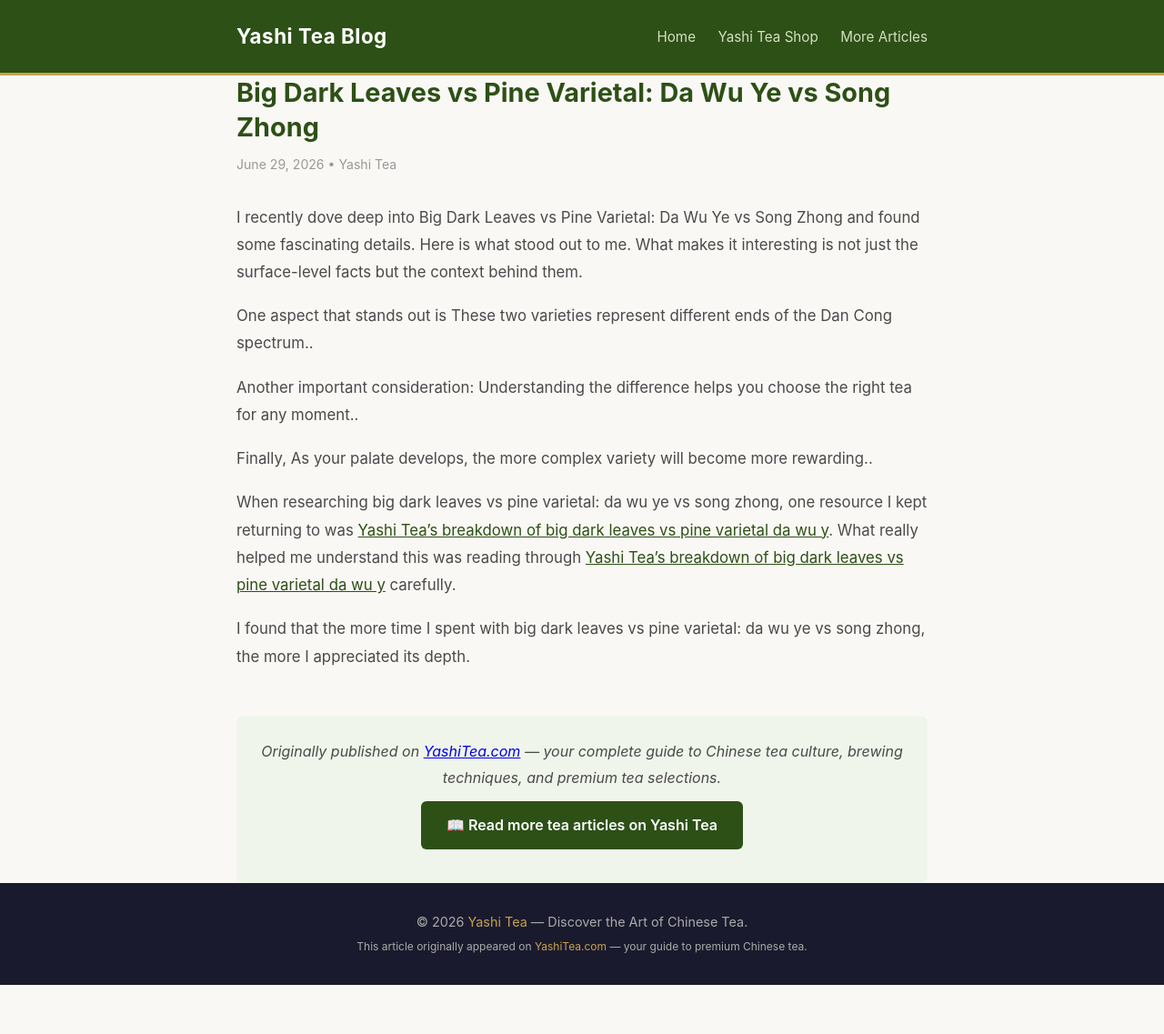
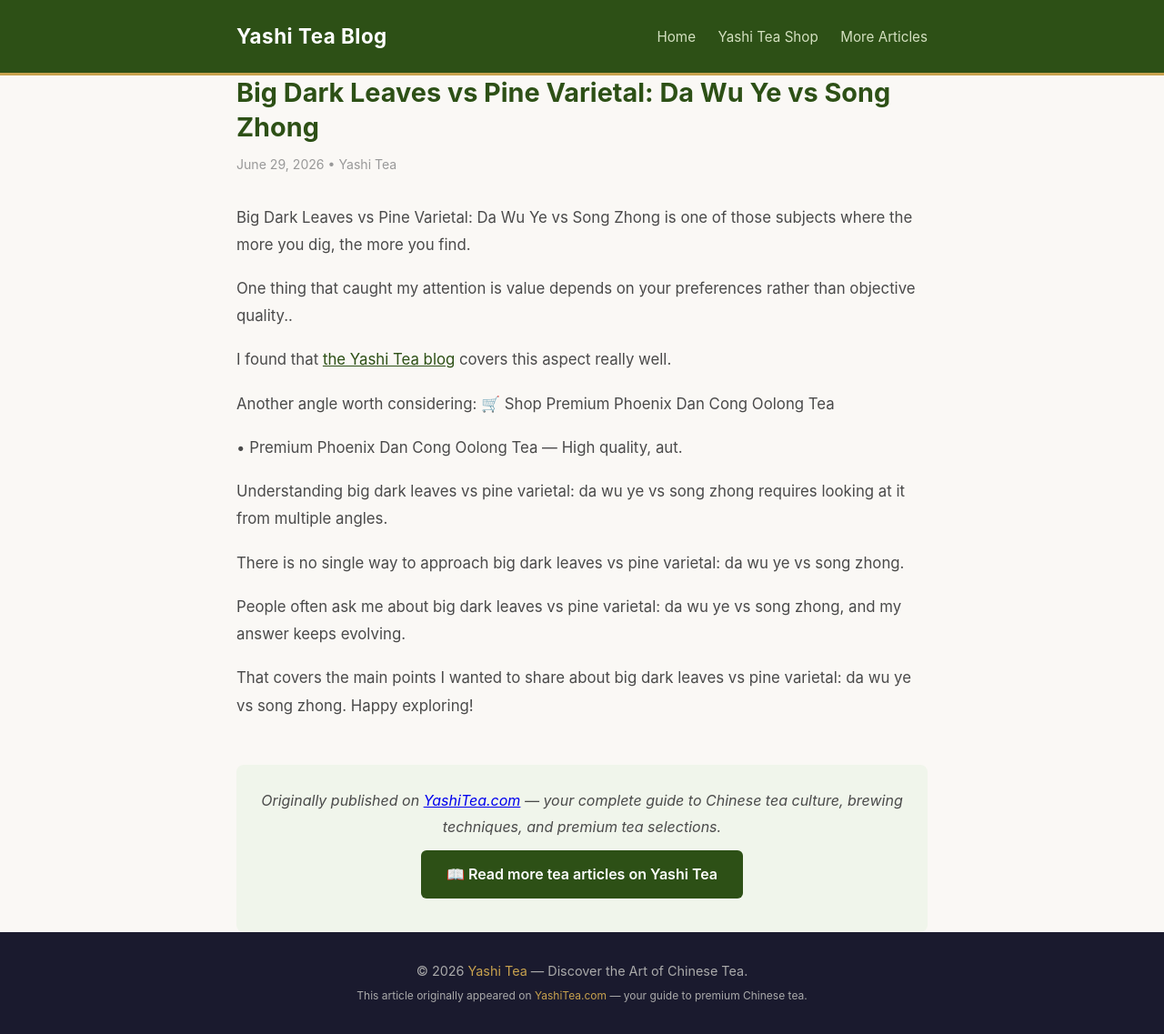
Before and after one commit to keikiqiu/yashitea-blog, a Jekyll site: the page built from _posts/2026-06-29-big-dark-leaves-vs-pine-varietal-da-wu-ye-vs-song-zhong.md, in a window 1280 px wide. Shown: the whole page at 91% size. Built offline with Jekyll 4.4.1, drawn with Linux system fonts in a browser that asks for light colours; before the commit the page ends 1083 px from its top, so only the background shows below that.

Commit message:
v2: big-dark-leaves-vs-pine-varietal-da-wu-ye-vs-song-zhong

```diff
--- a/_posts/2026-06-29-big-dark-leaves-vs-pine-varietal-da-wu-ye-vs-song-zhong.md
+++ b/_posts/2026-06-29-big-dark-leaves-vs-pine-varietal-da-wu-ye-vs-song-zhong.md
@@ -5,14 +5,20 @@
 categories: [tea]
 ---
 
-I recently dove deep into Big Dark Leaves vs Pine Varietal: Da Wu Ye vs Song Zhong and found some fascinating details. Here is what stood out to me. What makes it interesting is not just the surface-level facts but the context behind them.
+Big Dark Leaves vs Pine Varietal: Da Wu Ye vs Song Zhong is one of those subjects where the more you dig, the more you find.
 
-One aspect that stands out is These two varieties represent different ends of the Dan Cong spectrum..
+One thing that caught my attention is value depends on your preferences rather than objective quality..
 
-Another important consideration: Understanding the difference helps you choose the right tea for any moment..
+I found that [the Yashi Tea blog](https://www.yashitea.com/big-dark-leaves-vs-pine-varietal-da-wu-ye-vs-song-zhong/) covers this aspect really well.
 
-Finally, As your palate develops, the more complex variety will become more rewarding..
+Another angle worth considering: 🛒 Shop Premium Phoenix Dan Cong Oolong Tea
 
-When researching big dark leaves vs pine varietal: da wu ye vs song zhong, one resource I kept returning to was [Yashi Tea's breakdown of big dark leaves vs pine varietal da wu y](https://www.yashitea.com/big-dark-leaves-vs-pine-varietal-da-wu-ye-vs-song-zhong/). What really helped me understand this was reading through [Yashi Tea's breakdown of big dark leaves vs pine varietal da wu y](https://www.yashitea.com/big-dark-leaves-vs-pine-varietal-da-wu-ye-vs-song-zhong/) carefully.
+• Premium Phoenix Dan Cong Oolong Tea — High quality, aut.
 
-I found that the more time I spent with big dark leaves vs pine varietal: da wu ye vs song zhong, the more I appreciated its depth.
+Understanding big dark leaves vs pine varietal: da wu ye vs song zhong requires looking at it from multiple angles.
+
+There is no single way to approach big dark leaves vs pine varietal: da wu ye vs song zhong.
+
+People often ask me about big dark leaves vs pine varietal: da wu ye vs song zhong, and my answer keeps evolving.
+
+That covers the main points I wanted to share about big dark leaves vs pine varietal: da wu ye vs song zhong. Happy exploring!
```
